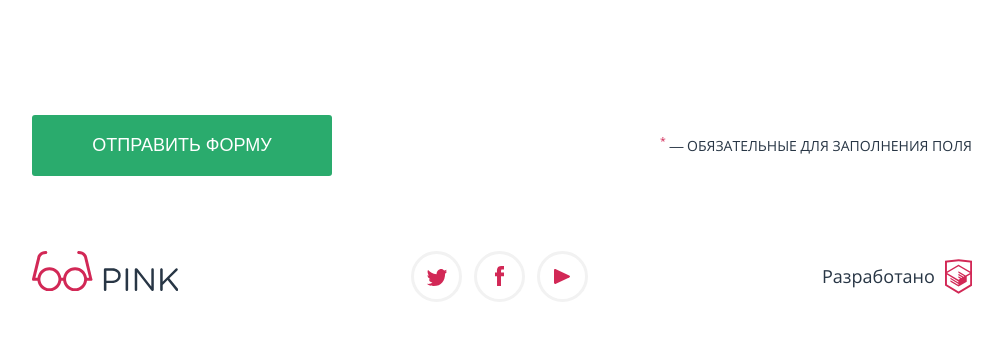
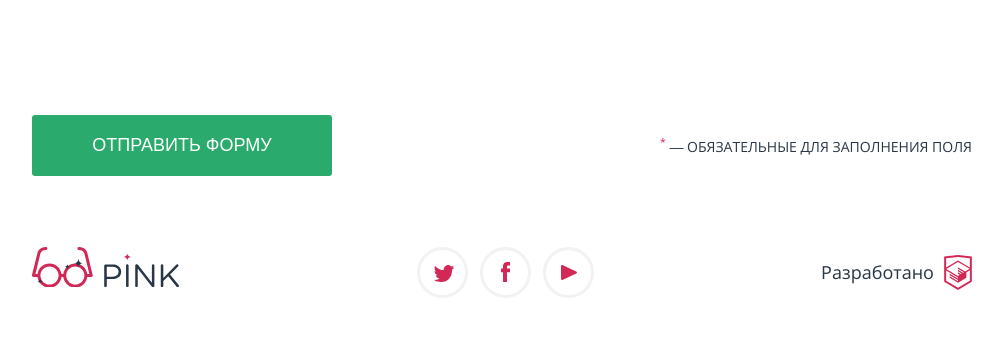
Before and after one commit to AlexeyKavasin/59151-pink, a website: page form.html in a window 1280 px wide. Shown: the part 1728-2068 px from the top of the page, without its empty margins (138-1141 px from the left). Drawn offline with nearby package versions, Linux system fonts and the light colour scheme; files that its build step writes are made by us from their sources.

Commit message:
Доработки (футер на всех страницах)

```diff
--- a/form.html
+++ b/form.html
@@ -160,18 +160,34 @@
     </main>
 
     <footer class="footer footer-inner">
-      <div class="footer__wrapper footer__wrapper-inner footer__wrapper-form">
+      <div class="footer__wrapper footer__wrapper-inner footer__wrapper--form">
         <div class="footer__logo footer__logo-inner">
           <a href="index.html" class="footer-logo__link-inner">
-            <svg version="1.1" xmlns="http://www.w3.org/2000/svg" xmlns:xlink="http://www.w3.org/1999/xlink" x="0px" y="0px" width="146.3px" height="40.375px" viewBox="0 0 146.3 40.375" enable-background="new 0 0 146.3 40.375" xml:space="preserve">
+            <svg version="1.1" xmlns="http://www.w3.org/2000/svg" xmlns:xlink="http://www.w3.org/1999/xlink" x="0px" y="0px" viewBox="0 0 146.3 40.375" enable-background="new 0 0 146.3 40.375" xml:space="preserve">
               <g>
                 <path class="letters" fill="#283645" d="M71.874,18.661c0-0.708,0.58-1.288,1.256-1.288h7.18c5.087,0,8.436,2.704,8.436,7.146v0.063 c0,4.86-4.057,7.373-8.854,7.373h-5.475v6.825c0,0.708-0.58,1.287-1.289,1.287c-0.676,0-1.256-0.58-1.256-1.287L71.874,18.661 L71.874,18.661z M79.988,29.641c3.734,0,6.182-1.996,6.182-4.959v-0.062c0-3.221-2.414-4.894-6.053-4.894h-5.699v9.917h5.57V29.641 z"/>
                 <path class="letters" fill="#283645" d="M93.603,18.5c0-0.708,0.579-1.288,1.255-1.288c0.709,0,1.288,0.58,1.288,1.288v20.283 c0,0.708-0.579,1.287-1.288,1.287c-0.676,0-1.255-0.579-1.255-1.287V18.5z"/>
                 <path class="letters" fill="#283645" d="M102.744,18.532c0-0.676,0.58-1.256,1.256-1.256h0.354c0.58,0,0.935,0.29,1.288,0.74l13.684,17.45V18.468 c0-0.676,0.547-1.256,1.256-1.256c0.676,0,1.225,0.58,1.225,1.256v20.349c0,0.677-0.48,1.19-1.158,1.19h-0.129 c-0.548,0-0.936-0.321-1.318-0.772l-13.976-17.867v17.449c0,0.677-0.547,1.257-1.257,1.257c-0.676,0-1.223-0.58-1.223-1.257V18.532 H102.744z"/>
                 <path class="letters" fill="#283645" d="M128.173,18.5c0-0.708,0.58-1.288,1.257-1.288c0.708,0,1.286,0.58,1.286,1.288v12.331l12.848-13.16 c0.29-0.257,0.579-0.451,0.998-0.451c0.676,0,1.225,0.612,1.225,1.256c0,0.354-0.162,0.644-0.42,0.901l-7.984,7.92l8.564,10.561 c0.225,0.291,0.354,0.547,0.354,0.936c0,0.676-0.577,1.288-1.285,1.288c-0.482,0-0.807-0.259-1.03-0.58l-8.401-10.464l-4.863,4.861 v4.895c0,0.708-0.578,1.288-1.286,1.288c-0.677,0-1.257-0.58-1.257-1.288V18.5H128.173z"/>
               </g>
+              <path class="logo-decoration" fill="#D22856" d="M98.498,9.875c-2.002,0-3.623-1.623-3.623-3.624c0,2.001-1.623,3.624-3.625,3.624 c2.002,0,3.625,1.623,3.625,3.624C94.875,11.498,96.496,9.875,98.498,9.875z"/>
               <path fill="#FFFFFF" d="M60.498,28.266"/>
               <path fill="#D22856" d="M60.462,28.016c-0.002-0.009-5.175-21.365-5.175-21.365C54.926,4.303,52.694,0,46.688,0 c-0.829,0-1.5,0.671-1.5,1.5s0.671,1.5,1.5,1.5c4.856,0,5.575,3.729,5.639,4.143l4.767,19.701h-2.073 c-0.742-5.927-5.802-10.531-11.927-10.531s-11.186,4.604-11.927,10.531h-1.82c-0.741-5.927-5.802-10.531-11.927-10.531 S6.235,20.917,5.493,26.844H3.42L8.187,7.143C8.25,6.729,8.97,3,13.826,3c0.829,0,1.5-0.671,1.5-1.5S14.655,0,13.826,0 C7.82,0,5.588,4.303,5.227,6.651c0,0-5.173,21.356-5.175,21.365c-0.266,1.109,0.531,1.826,1.426,1.826 c0.012,0,0.023,0.004,0.036,0.004h3.982c0.741,5.926,5.802,10.53,11.927,10.53s11.185-4.604,11.927-10.53h1.814 c0.742,5.926,5.802,10.53,11.927,10.53s11.186-4.604,11.927-10.53H59c0.012,0,0.023-0.004,0.036-0.004 C59.931,29.842,60.728,29.125,60.462,28.016z M26.315,29.844c-0.715,4.272-4.421,7.531-8.896,7.531s-8.18-3.259-8.896-7.531 c-0.082-0.488-0.135-0.988-0.135-1.5s0.053-1.011,0.135-1.5c0.715-4.271,4.421-7.531,8.896-7.531s8.18,3.26,8.896,7.531 c0.082,0.489,0.135,0.988,0.135,1.5S26.397,29.355,26.315,29.844z M51.99,29.844c-0.716,4.272-4.421,7.531-8.896,7.531 c-4.475,0-8.181-3.259-8.896-7.531c-0.082-0.488-0.135-0.988-0.135-1.5s0.053-1.011,0.135-1.5c0.716-4.271,4.421-7.531,8.896-7.531 c4.475,0,8.181,3.26,8.896,7.531c0.082,0.489,0.135,0.988,0.135,1.5S52.072,29.355,51.99,29.844z"/>
+              <g>
+                <g>
+                  <path class="logo-decoration" fill="#283645" d="M50.686,16.125c-2.485,0-4.499-2.014-4.499-4.499c0,2.485-2.014,4.499-4.499,4.499 c2.485,0,4.499,2.014,4.499,4.499C46.187,18.139,48.2,16.125,50.686,16.125z"/>
+                </g>
+              </g>
+              <g>
+                <g>
+                <path class="logo-decoration" fill="#283645" d="M37.904,19.626c-1.519,0-2.749-1.23-2.749-2.749c0,1.519-1.23,2.749-2.749,2.749 c1.519,0,2.749,1.229,2.749,2.749C35.155,20.855,36.386,19.626,37.904,19.626z"/>
+                </g>
+              </g>
+              <g>
+                <g>
+                  <path class="logo-decoration" fill="#283645" d="M10.734,34.072c-1.519,0-2.749-1.23-2.749-2.75c0,1.52-1.23,2.75-2.749,2.75 c1.519,0,2.749,1.229,2.749,2.748C7.985,35.303,9.215,34.072,10.734,34.072z"/>
+                </g>
+              </g>
             </svg>
           </a>
         </div>
--- a/sass/contest-section.scss
+++ b/sass/contest-section.scss
@@ -35,7 +35,7 @@
         bottom: 65px;
       }
       @include desktop {
-        bottom: 20px;
+        bottom: 15px;
         padding: 0;
       }
     }
--- a/sass/footer.scss
+++ b/sass/footer.scss
@@ -2,18 +2,16 @@
   &__wrapper {
     display: none;
     margin: 0 auto;
-    justify-content: space-between;
     align-items: center;
     @include tablet {
       display: flex;
-      padding: 35px 0;
-      padding-top: 38px;
+      padding: 39px 0;
       width: 620px;
     }
     @include desktop {
       width: 940px;
       padding-top: 70px;
-      padding-bottom: 75px;
+      padding-bottom: 70px;
     }
   }
   &__wrapper-inner {
@@ -25,12 +23,13 @@
       align-items: center;
     }
     @include desktop {
-      padding-top: 95px;
+      padding-top: 70px;
+      padding-bottom: 70px;
     }
-  }
-  &__wrapper-form {
-    @include desktop {
-      padding-top: 70px;
+    &.footer__wrapper--form {
+      @include less-tablet {
+        padding: 52px 0;
+      }
     }
   }
   &__logo {
@@ -38,8 +37,12 @@
     height: 40px;
     margin: 0 auto;
     @include tablet {
-      align-self: flex-start;
       margin: 0;
+      margin-right: 75px;
+      align-self: stretch;
+    }
+    @include desktop {
+      margin-right: 238px;
     }
     &:hover .letters {
       fill: $base-pink;
@@ -53,6 +56,12 @@
       @include base-transition(fill);
       opacity: .3;
     }
+    & .logo-decoration {
+      display: none;
+      @include desktop {
+        display: block;
+      }
+    }
   }
   &__copyright {
     width: 128px;
@@ -62,19 +71,20 @@
     align-items: center;
     text-decoration: none;
     color: $base-dark-blue;
-    @include base-transition(fill);
     &:hover path {
       fill: $base-dark-blue;
+      @include base-transition(fill);
     }
     &:active path {
       fill: #bec2c7;
+      @include base-transition(fill);
     }
     @include tablet {
       margin: 0;
       align-self: stretch;
     }
     @include desktop {
-      width: 150px;
+      width: 152px;
     }
   }
   &__copyright-txt {
--- a/sass/forms.scss
+++ b/sass/forms.scss
@@ -205,7 +205,7 @@ label {
       padding-top: 45px;
       padding-bottom: 38px;
       @include tablet {
-        padding-bottom: 5px;
+        padding-bottom: 1px;
         order: 6;
       }
       @include desktop {
@@ -248,6 +248,7 @@ label {
     }
     &--tel {
       @include desktop {
+        margin-right: 68px;
         margin-bottom: 0;
       }
     }
--- a/sass/social.scss
+++ b/sass/social.scss
@@ -1,15 +1,15 @@
 .social {
-  // width: 200px;
   margin: 40px auto;
   padding: 0;
   list-style: none;
   font-size: 0;
   @include tablet {
-    width: 193px;
+    width: 177px;
     margin: 0;
+    margin-right: 93px;
   }
   @include desktop {
-    width: 180px;
+    margin-right: 226px;
   }
   &__item {
     display: inline-block;
--- a/sass/upload.scss
+++ b/sass/upload.scss
@@ -3,11 +3,12 @@
   background: $base-gray;
   @include tablet {
     padding: 60px 40px;
-    padding-bottom: 38px;
+    padding-bottom: 33px;
   }
   @include desktop {
     width: 940px;
     margin: 0 auto;
+    margin-bottom: 32px;
     padding-top: 55px;
     padding-right: 60px;
     padding-left: 80px;
```
Also changed, not shown: index.html (+16 -0 lines), photo.html (+18 -2 lines).
